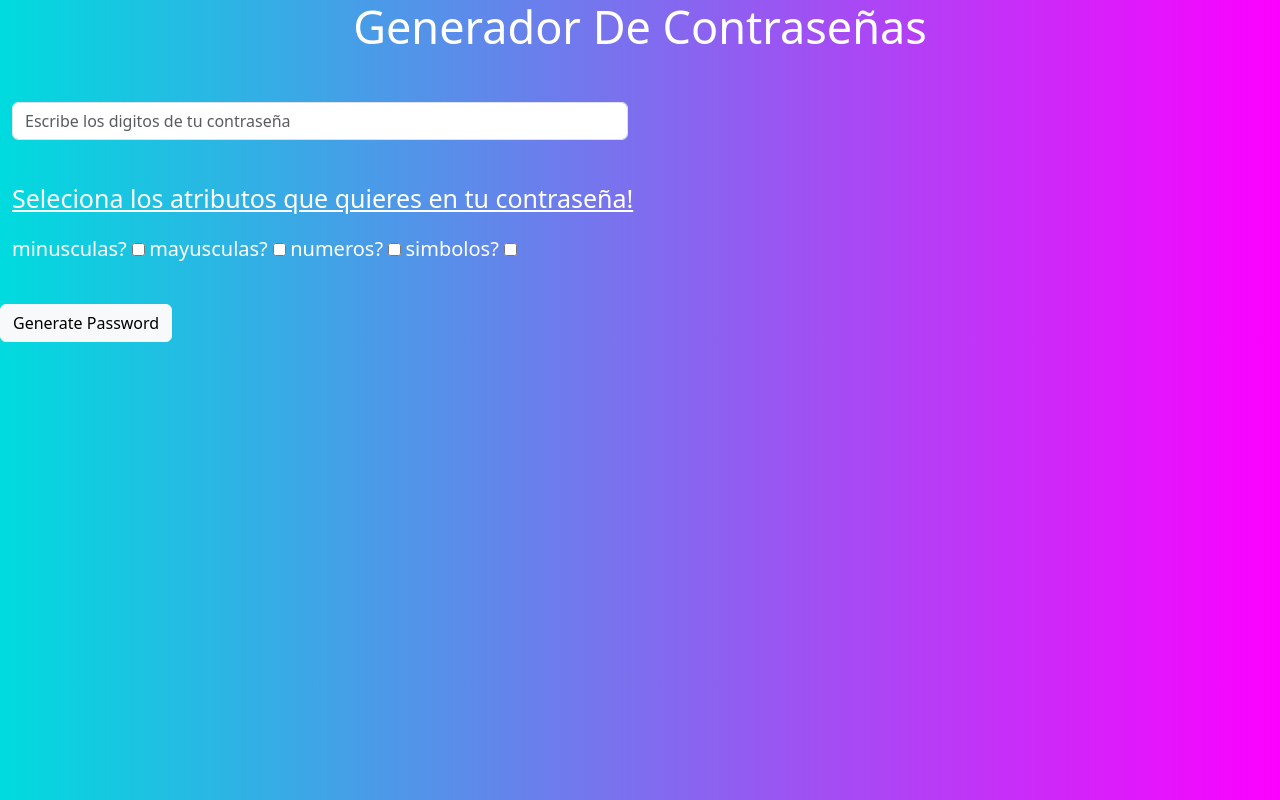
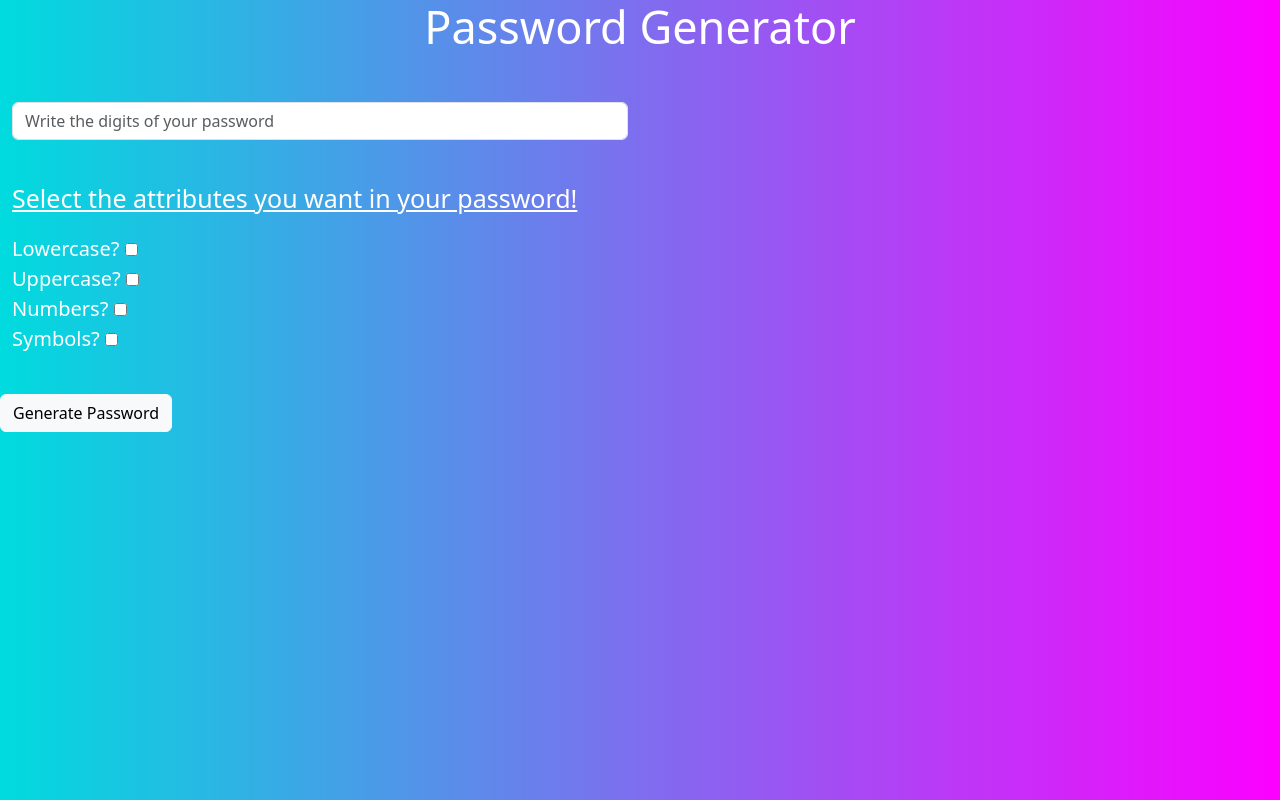
Before and after one commit to LeonardAmarante04/password-Generator, a plain HTML site: page index.html in a window 1280 px wide. Drawn offline with nearby package versions, Linux system fonts and the light colour scheme; a web font is replaced by a local one.

Commit message:
Update index.html
fix bugs, added comments

```diff
--- a/index.html
+++ b/index.html
@@ -18,41 +18,50 @@
 
 
 <body>
+    <!-- main header  -->
     <div class="container-fluid">
-        <div id="passwordHolder">
         <div class="row">
             <div class="col-lg-12 col-md-6">
-                    <h1 class="text-center white-color sour -gummy" style="font-size: 45px;"> Generador De Contraseñas
+                <h1 class="text-center white-color sour -gummy" style="font-size: 45px;"> Password Generator
                 </h1>
             </div>
         </div>
+
+        <!-- user digits input -->
         <div class="row">
             <div class="col-lg-6 fadeAnimation ">
+                <!-- password digits input -->
                 <input id="userDigits" class=" form-control space  " type="text"
-                        placeholder="Escribe los digitos de tu contraseña" name="passwordDigits">
+                    placeholder="Write the digits of your password" name="passwordDigits">
             </div>
         </div>
-        </div>
+
+        <!-- attributes checkbox -->
         <div class="row">
             <div class="col-lg-12 fadeAnimation">
-                <p class="space white-color" style="font-size: 25px; text-decoration: underline;">Seleciona los
-                    atributos que quieres en tu contraseña!
+                <p class="space white-color" style="font-size: 25px; text-decoration: underline;">Select the attributes
+                    you want in your password!
                 </p>
-                <label class="white-color radio-inline" style="font-size: 20px;">minusculas?
-                    <input id="minusculas" type="checkbox" name="minusculas">
+                <label class="white-color radio-inline" style="font-size: 20px;">Lowercase?
+                    <input id="lowercaseCheck" type="checkbox" name="minusculas">
                 </label>
-                <label class=" white-color radio-inline" style="font-size: 20px;">mayusculas?
-                    <input id="mayusculas" type="checkbox" name="mayusculas">
+                <br>
+                <label class=" white-color radio-inline" style="font-size: 20px;">Uppercase?
+                    <input id="uppercaseCheck" type="checkbox" name="mayusculas">
                 </label>
-                <label class="white-color radio-inline" style="font-size: 20px;">numeros?
-                    <input id="numeros" type="checkbox" name="numeros">
+                <br>
+                <label class="white-color radio-inline" style="font-size: 20px;">Numbers?
+                    <input id="numbersCheck" type="checkbox" name="numeros">
                 </label>
-                <label class="white-color radio-inline" style="font-size: 20px;"> simbolos?
-                    <input id="simbolos" type="checkbox" name="simbolos">
+                <br>
+                <label class="white-color radio-inline" style="font-size: 20px;"> Symbols?
+                    <input id="symbolsCheck" type="checkbox" name="simbolos">
                 </label>
             </div>
         </div>
     </div>
+
+    <!-- password button and display -->
     <div class="row">
         <div class="col-lg-12 fadeAnimation" id="buttonsHolder">
             <button class="btn btn-default btn-light space" id="submitPassword">Generate Password </button>
```
Lines whose indentation alone changed are shown as unchanged.
